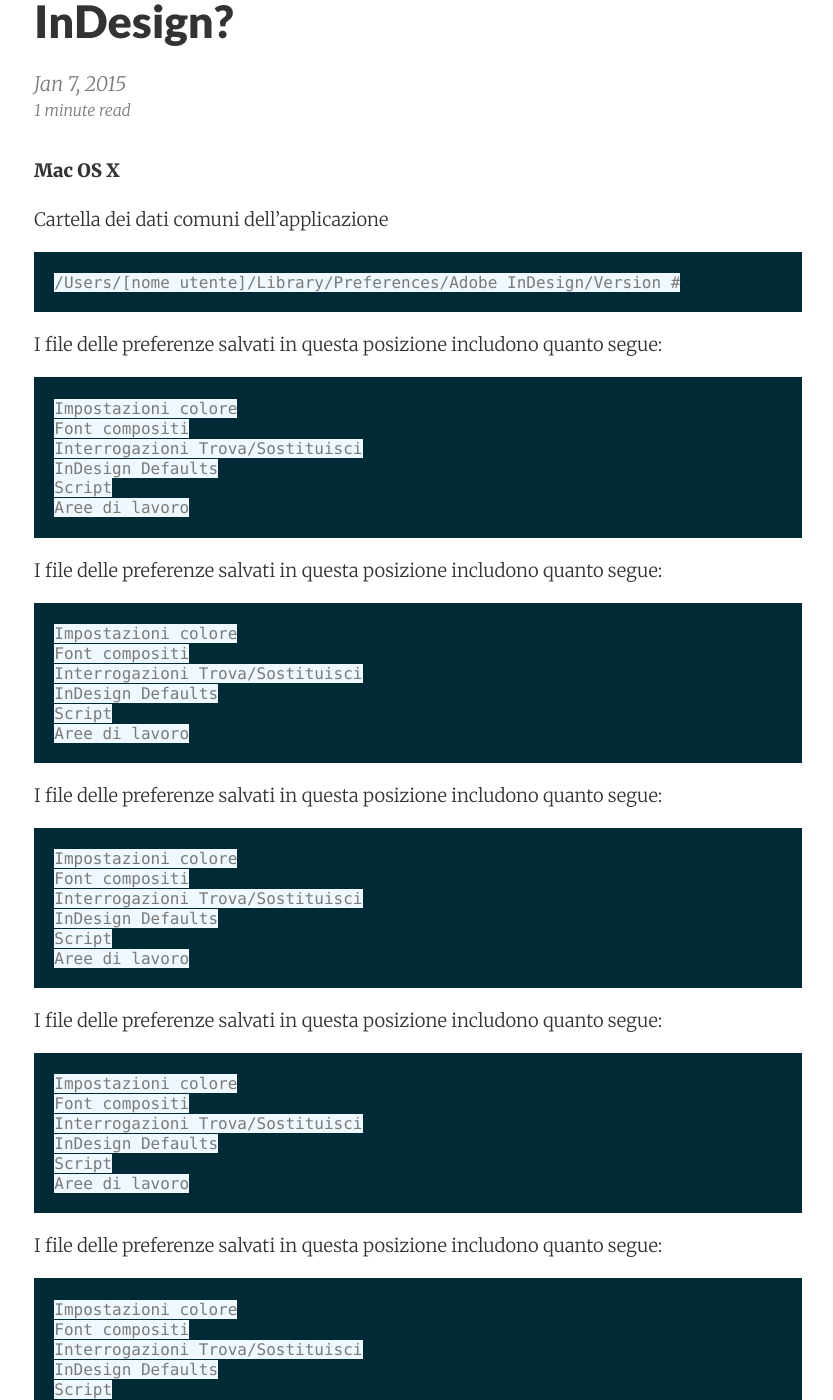
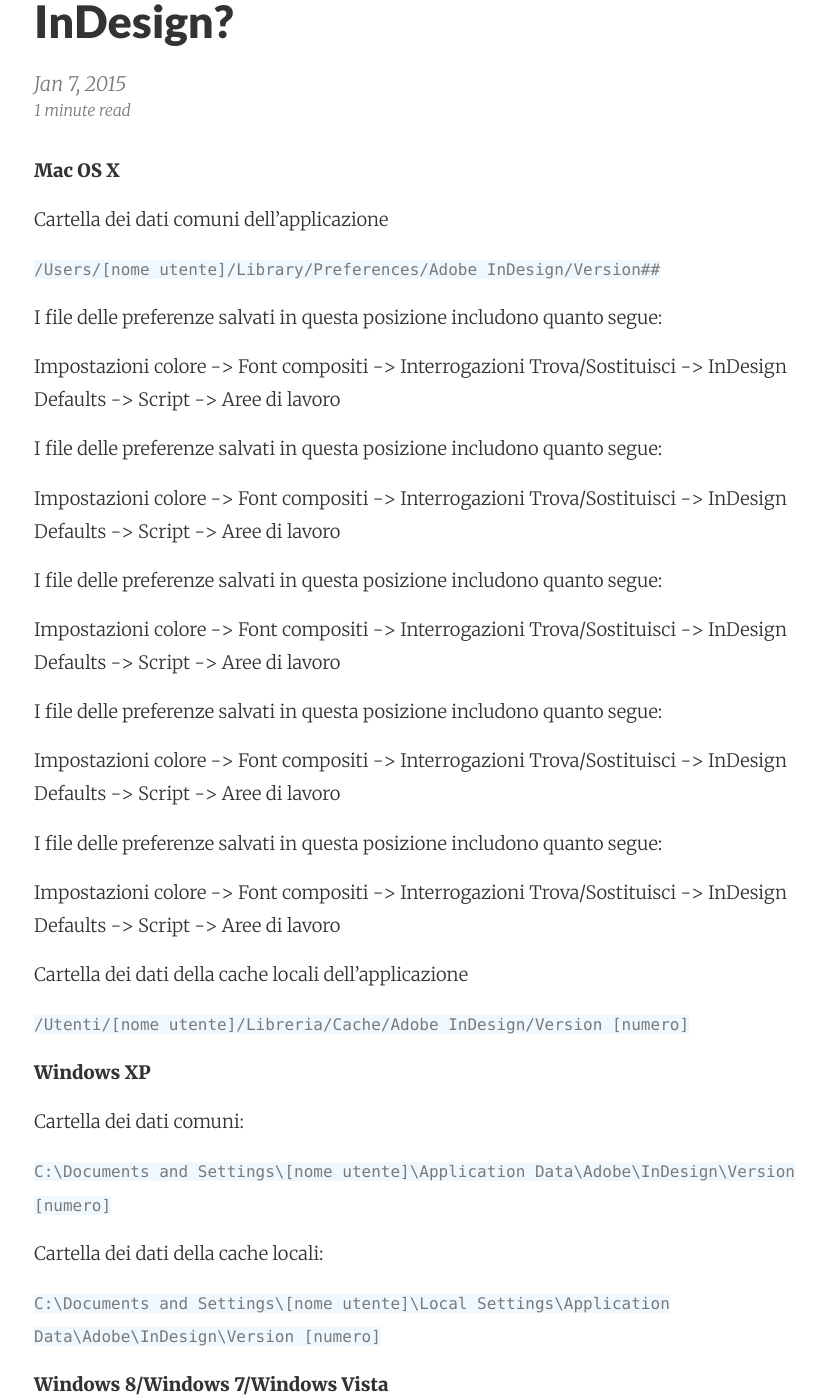
Before and after one commit to marste/Blog, a Jekyll site: the page built from _posts/2015-01-07-indesign-cache-folder-path.md, in a window 1280 px wide and 1400 px high, scrolled down 264 px. Shown: the whole window, without its empty margins (222-1055 px from the left). Built offline with Jekyll 4.4.1, drawn with Linux system fonts in a browser that asks for light colours; nearby versions of some CDN libraries; Markdown is read by kramdown in place of the engine named in the settings; comment, search, counter and statistics services are not loaded.

```diff
--- a/_posts/2015-01-07-indesign-cache-folder-path.md
+++ b/_posts/2015-01-07-indesign-cache-folder-path.md
@@ -18,73 +18,48 @@
 
 Cartella dei dati comuni dell'applicazione
 
-    /Users/[nome utente]/Library/Preferences/Adobe InDesign/Version #
+`/Users/[nome utente]/Library/Preferences/Adobe InDesign/Version##`
 
 I file delle preferenze salvati in questa posizione includono quanto segue:
 
-    Impostazioni colore
-    Font compositi
-    Interrogazioni Trova/Sostituisci
-    InDesign Defaults
-    Script
-    Aree di lavoro
+Impostazioni colore -> Font compositi -> Interrogazioni Trova/Sostituisci -> InDesign Defaults -> Script -> Aree di lavoro
 
 I file delle preferenze salvati in questa posizione includono quanto segue:
 
-    Impostazioni colore
-    Font compositi
-    Interrogazioni Trova/Sostituisci
-    InDesign Defaults
-    Script
-    Aree di lavoro
+Impostazioni colore -> Font compositi -> Interrogazioni Trova/Sostituisci -> InDesign Defaults -> Script -> Aree di lavoro
 
 I file delle preferenze salvati in questa posizione includono quanto segue:
 
-    Impostazioni colore
-    Font compositi
-    Interrogazioni Trova/Sostituisci
-    InDesign Defaults
-    Script
-    Aree di lavoro
+Impostazioni colore -> Font compositi -> Interrogazioni Trova/Sostituisci -> InDesign Defaults -> Script -> Aree di lavoro
 
 I file delle preferenze salvati in questa posizione includono quanto segue:
 
-    Impostazioni colore
-    Font compositi
-    Interrogazioni Trova/Sostituisci
-    InDesign Defaults
-    Script
-    Aree di lavoro
+Impostazioni colore -> Font compositi -> Interrogazioni Trova/Sostituisci -> InDesign Defaults -> Script -> Aree di lavoro
 
 I file delle preferenze salvati in questa posizione includono quanto segue:
 
-    Impostazioni colore
-    Font compositi
-    Interrogazioni Trova/Sostituisci
-    InDesign Defaults
-    Script
-    Aree di lavoro
+Impostazioni colore -> Font compositi -> Interrogazioni Trova/Sostituisci -> InDesign Defaults -> Script -> Aree di lavoro
 
 Cartella dei dati della cache locali dell'applicazione
 
-    /Utenti/[nome utente]/Libreria/Cache/Adobe InDesign/Version [numero]
+`/Utenti/[nome utente]/Libreria/Cache/Adobe InDesign/Version [numero]`
 
 **Windows XP**
 
 Cartella dei dati comuni:
 
-    C:\Documents and Settings\[nome utente]\Application Data\Adobe\InDesign\Version [numero]
+`C:\Documents and Settings\[nome utente]\Application Data\Adobe\InDesign\Version [numero]`
 
 Cartella dei dati della cache locali:
 
-    C:\Documents and Settings\[nome utente]\Local Settings\Application Data\Adobe\InDesign\Version [numero]
+`C:\Documents and Settings\[nome utente]\Local Settings\Application Data\Adobe\InDesign\Version [numero]`
 
 **Windows 8/Windows 7/Windows Vista**
 
 Cartella dei dati comuni:
 
-    C:\Users\[nome utente]\AppData\Roaming\Adobe\InDesign\Version [numero]
+`C:\Users\[nome utente]\AppData\Roaming\Adobe\InDesign\Version [numero]`
 
 Cartella dei dati della cache locali:
 
-    C:\Users\[nome utente]\AppData\Local\Adobe\InDesign\Version [numero]\it_IT\Cache
+`C:\Users\[nome utente]\AppData\Local\Adobe\InDesign\Version [numero]\it_IT\Cache`
```
